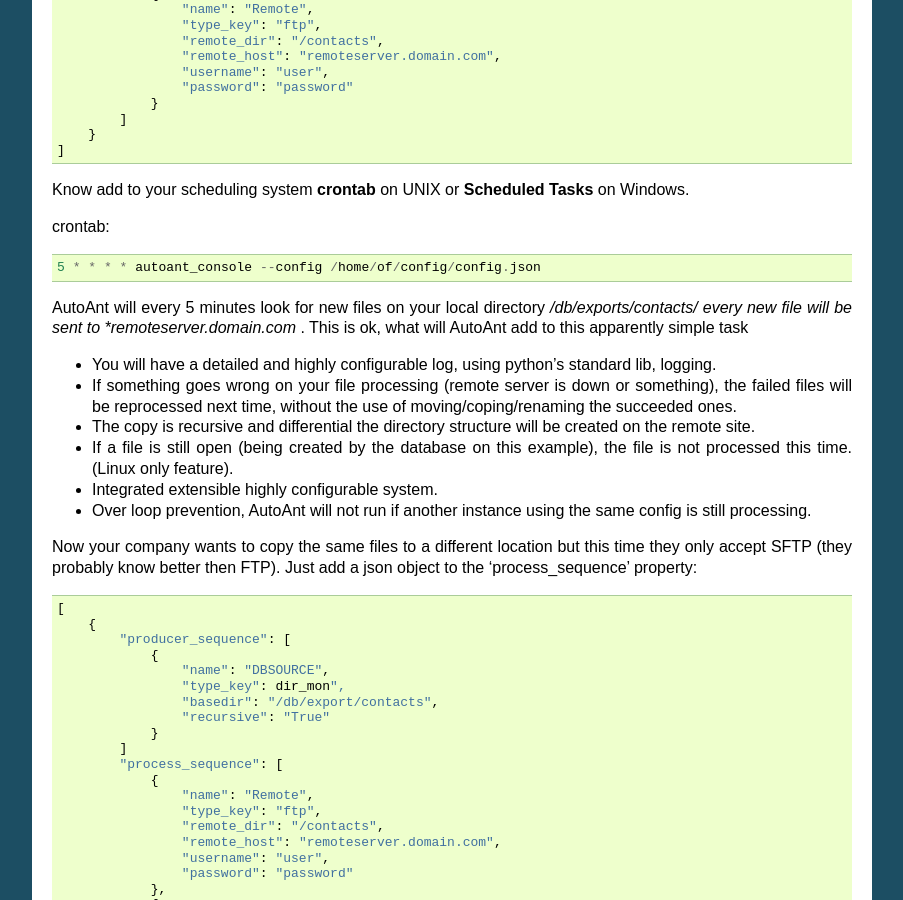
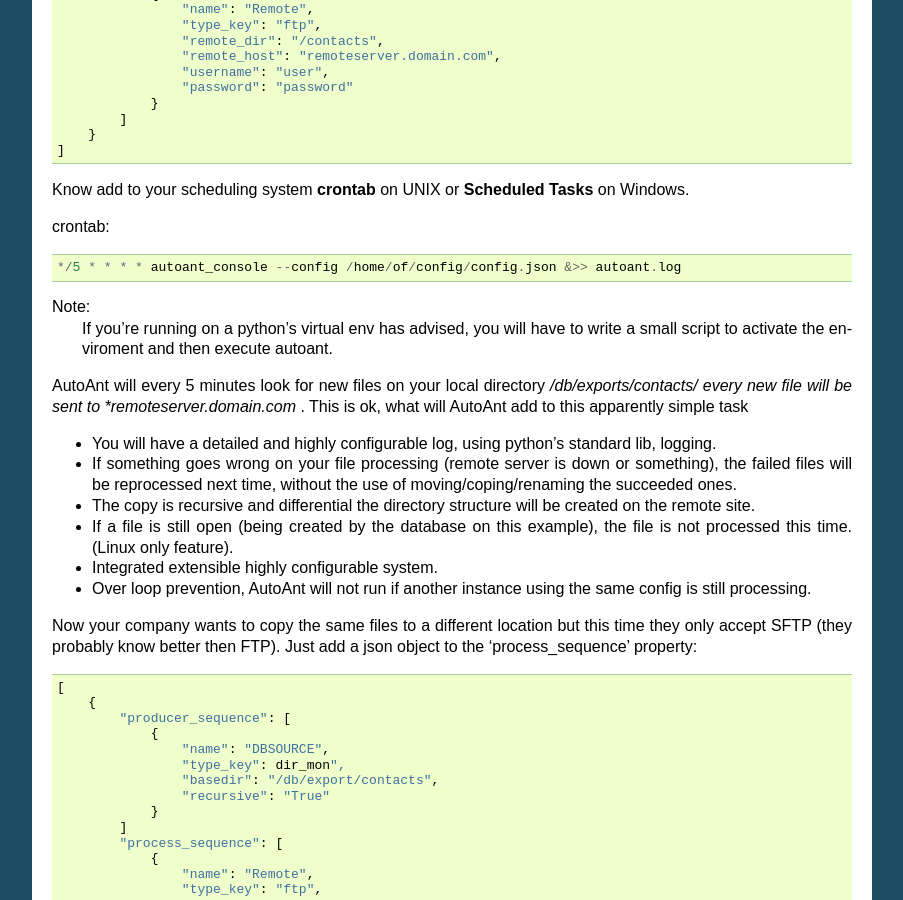
Before and after one commit to dpgaspar/AutoAnt, a Sphinx documentation site: the page built from docs/source/index.rst, in a window 1280 px wide and 900 px high, scrolled down 2669 px. Shown: the whole window, without its empty margins (198-1101 px from the left). Built offline with Sphinx 7.4.7, drawn with Linux system fonts in a browser that asks for light colours.

Commit message:
docs upload

```diff
--- a/docs/source/index.rst
+++ b/docs/source/index.rst
@@ -172,7 +172,11 @@ Know add to your scheduling system **crontab** on UNIX or **Scheduled** **Tasks*
 
 crontab::
 
-     5 * * * * autoant_console --config /home/of/config/config.json
+    */5 * * * * autoant_console --config /home/of/config/config.json &>> autoant.log
+
+Note:
+    If you're running on a python's virtual env has advised, you will have to write a small
+    script to activate the enviroment and then execute autoant.
 
 AutoAnt will every 5 minutes look for new files on your local directory */db/exports/contacts/ every new
 file will be sent to *remoteserver.domain.com* . This is ok, what will AutoAnt add to this apparently simple task
```
